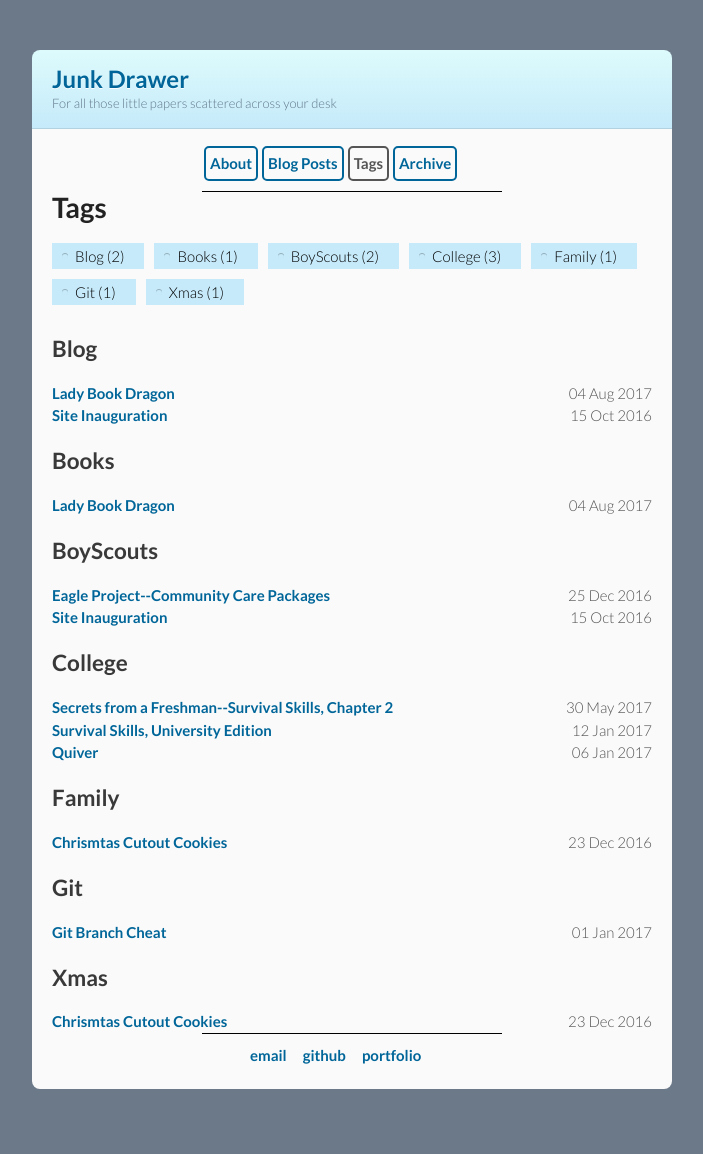
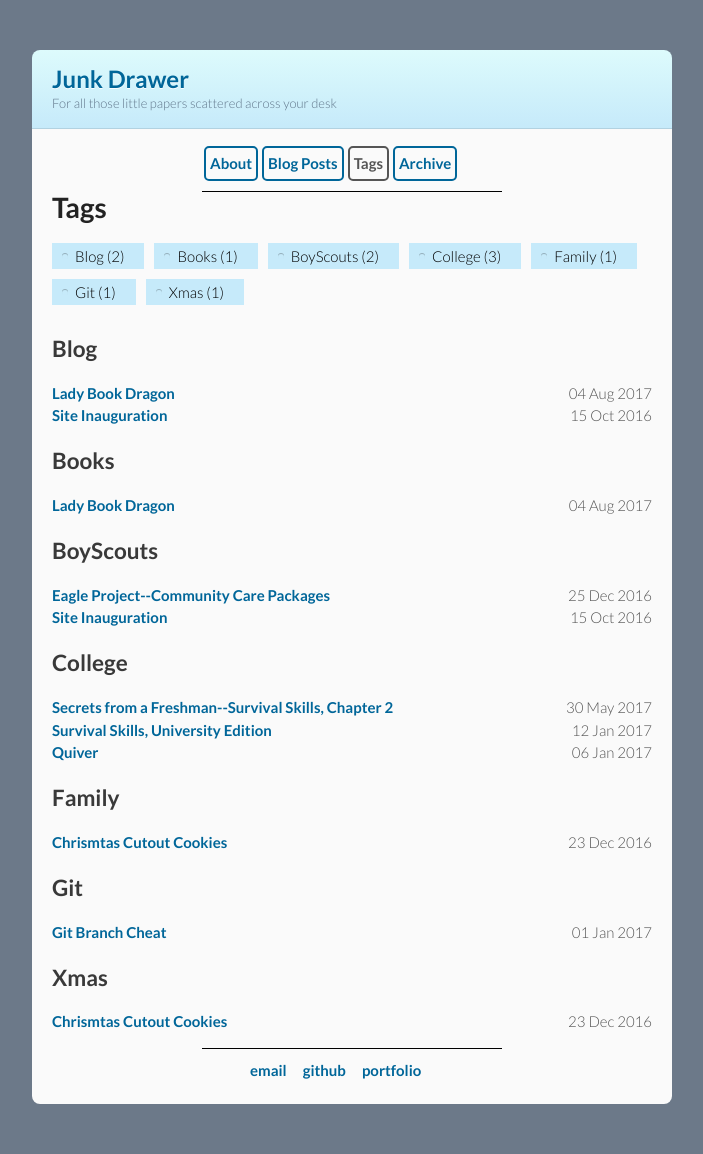
Before and after one commit to benknoble/benknoble.github.io, a Jekyll site: the page built from pages/tags.md, in a window 1280 px wide. Shown: the whole page, without its empty margins (288-991 px from the left). Built offline with Jekyll 4.4.1, drawn with Linux system fonts in a browser that asks for light colours.

Commit message:
Fix a slight viewing error with footer

```diff
--- a/assets/css/styles.css
+++ b/assets/css/styles.css
@@ -511,6 +511,7 @@ nav a:hover {
   text-align: center;
   position: relative;
   top: 2px;
+  margin-bottom: 15px;
 }
 
 .center {
--- a/pages/tags.md
+++ b/pages/tags.md
@@ -20,7 +20,7 @@ to the `site_tags` variable. -->
   {% endunless %}{% endfor %}
 </ul>
 <!-- Posts by Tag -->
-<div>
+<div style="margin-bottom: 15px;">
   {% for item in (0..site.tags.size) %}{% unless forloop.last %}
     {% capture this_word %}{{ tag_words[item] }}{% endcapture %}
     <br>
```
